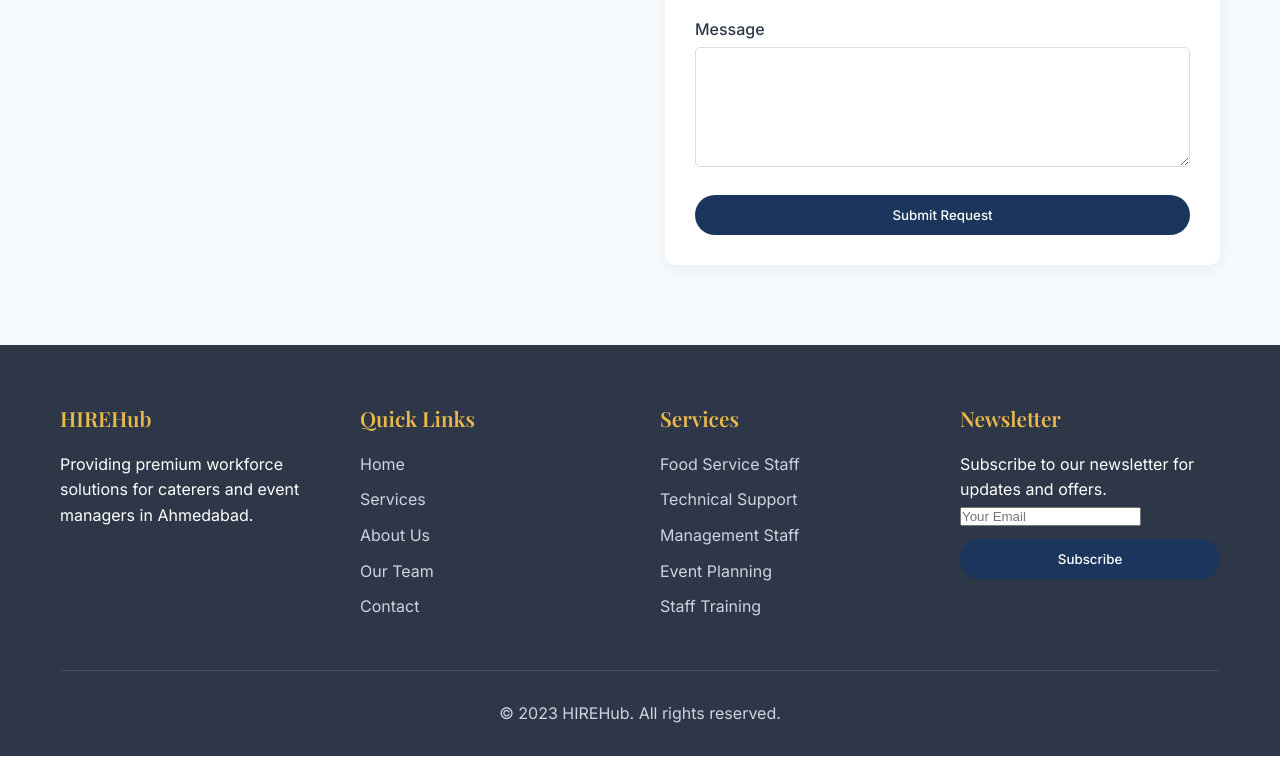
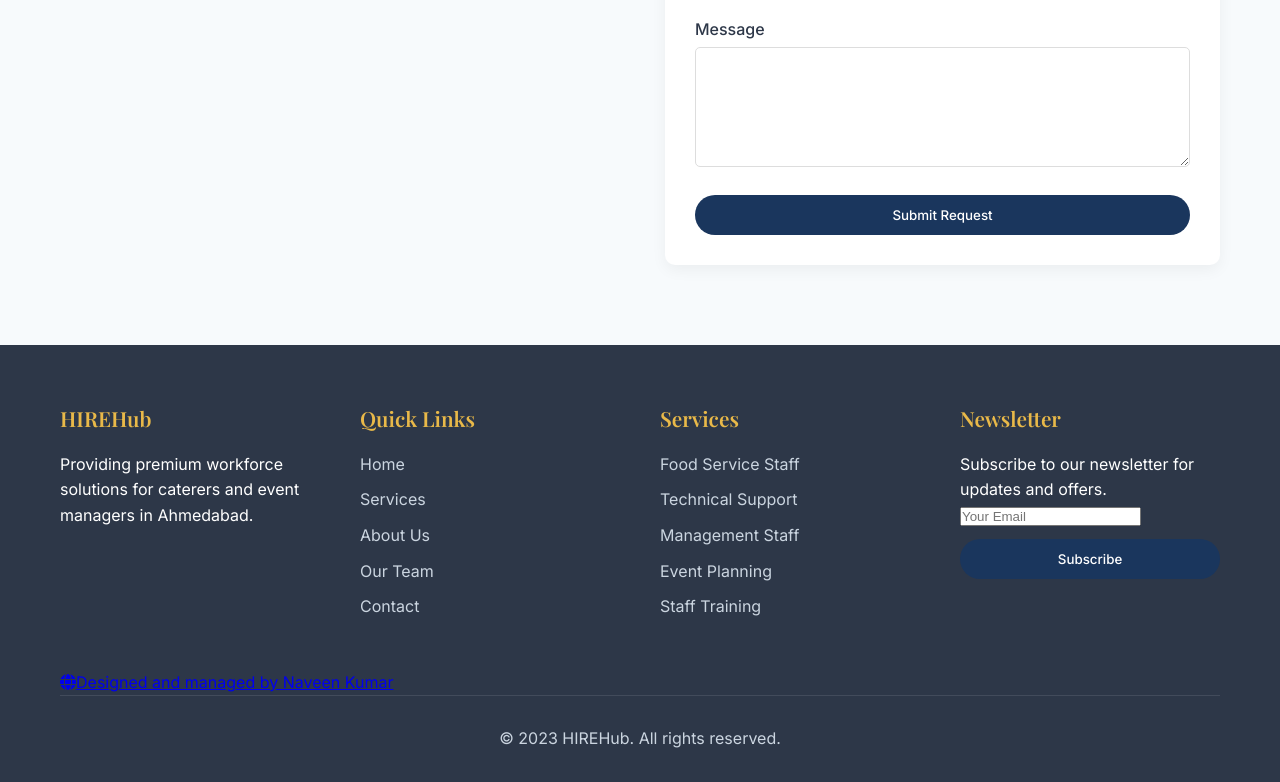
Before and after one commit to Naveenk1013/hirehub, a plain HTML site: page index.html in a window 1280 px wide. Shown: the part 3437-4219 px from the top of the page. Before the commit the page ends 4193 px from the top, so only its background shows below. Drawn offline with nearby package versions, Linux system fonts and the light colour scheme.

Commit message:
Update index.html

```diff
--- a/index.html
+++ b/index.html
@@ -358,6 +358,10 @@
                     </form>
                 </div>
             </div>
+
+             <a href="https://naveenk1013.github.io/Portfolio/" target="_blank" class="social-link hover:text-purple-400">
+                    <i class="fas fa-globe"></i>Designed and managed by Naveen Kumar
+                </a>
             <div class="copyright">
                 <p>&copy; 2023 HIREHub. All rights reserved.</p>
             </div>
@@ -373,4 +377,5 @@
     <script src="js/main.js"></script>
     <script src="js/gsap-animations.js"></script>
 </body>
+
 </html>
```
